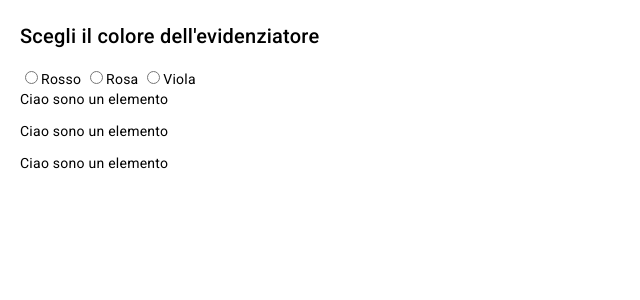
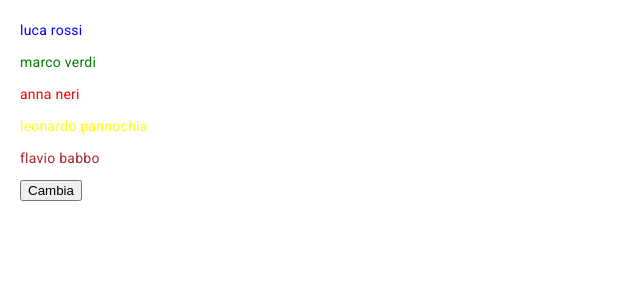
Before and after one commit to ViorelsS/ANGULAR_Basics, an Angular app: page / in a window 1280 px wide. Shown: the top 300 px of the page, without its empty margins (0-640 px from the left). Built offline with nearby package versions, Linux system fonts and the light colour scheme.

Commit message:
Parent->child data binding

```diff
--- a/src/app/app.component.html
+++ b/src/app/app.component.html
@@ -1,22 +1,2 @@
-<h2>Scegli il colore dell'evidenziatore</h2>
-<div>
-  <input
-    type="radio"
-    name="coloreEvidenziatore"
-    (click)="cambiaColoreEvidenziatore('red')"
-  />Rosso
-  <input
-    type="radio"
-    name="coloreEvidenziatore"
-    (click)="cambiaColoreEvidenziatore('pink')"
-  />Rosa
-  <input
-    type="radio"
-    name="coloreEvidenziatore"
-    (click)="cambiaColoreEvidenziatore('purple')"
-  />Viola
-</div>
-
-<p [appHighlight]="color" defaultColor="orange">Ciao sono un elemento</p>
-<p [appHighlight]="color" defaultColor="blue">Ciao sono un elemento</p>
-<p [appHighlight]="color" defaultColor="red">Ciao sono un elemento</p>
+<app-prova [data]="persone"></app-prova>
+<button (click)="onClick()">Cambia</button>
--- a/src/app/app.component.ts
+++ b/src/app/app.component.ts
@@ -6,11 +6,7 @@ import { Component } from '@angular/core';
   styleUrl: './app.component.css',
 })
 export class AppComponent {
-  title = 'ng-basics';
-  isVisible = true;
-  numero = 7;
-  color = '';
-
+  title = 'corso-angular';
   persone = [
     { nome: 'luca', cognome: 'rossi', isOnline: true, color: 'blue' },
     { nome: 'marco', cognome: 'verdi', isOnline: false, color: 'green' },
@@ -19,16 +15,12 @@ export class AppComponent {
     { nome: 'flavio', cognome: 'babbo', isOnline: false, color: 'brown' },
   ];
 
-  onInput = (event: Event) => {
-    this.title = (<HTMLInputElement>event.target).value;
-    console.log((<HTMLInputElement>event.target).value);
-  };
-
-  onClick = (event: Event) => {
-    this.title = 'Ho cliccato sul bottone!';
-  };
-
-  cambiaColoreEvidenziatore = (colore: string) => {
-    this.color = colore;
-  };
+  onClick = () =>
+    (this.persone = [
+      { nome: 'AAA', cognome: 'rossi', isOnline: true, color: 'blue' },
+      { nome: 'BBBB', cognome: 'verdi', isOnline: false, color: 'green' },
+      { nome: 'CCCC', cognome: 'neri', isOnline: false, color: 'red' },
+      { nome: 'DDDD', cognome: 'pannochia', isOnline: true, color: 'yellow' },
+      { nome: 'EEEEE', cognome: 'babbo', isOnline: false, color: 'brown' },
+    ]);
 }
--- a/src/app/prova/prova.component.html
+++ b/src/app/prova/prova.component.html
@@ -1,20 +1,5 @@
-<!-- <button mat-raised-button color="primary" [disabled]="isDisabled">Primary</button> -->
-<mat-card class="example-card" appearance="outlined">
-    <mat-card-header>
-      <div mat-card-avatar class="example-header-image"></div>
-      <mat-card-title>Shiba Inu</mat-card-title>
-      <mat-card-subtitle>Dog Breed</mat-card-subtitle>
-    </mat-card-header>
-    <img mat-card-image [src]="immagine" alt="Photo of a Shiba Inu">
-    <mat-card-content>
-      <p>
-        The Shiba Inu is the smallest of the six original and distinct spitz breeds of dog from Japan.
-        A small, agile dog that copes very well with mountainous terrain, the Shiba Inu was originally
-        bred for hunting.
-      </p>
-    </mat-card-content>
-    <mat-card-actions>
-      <button mat-button>LIKE</button>
-      <button mat-button>SHARE</button>
-    </mat-card-actions>
-  </mat-card>
+<div *ngFor="let persona of data">
+  <p [ngStyle]="{ color: persona.color }">
+    {{ persona.nome }} {{ persona.cognome }}
+  </p>
+</div>
--- a/src/app/prova/prova.component.ts
+++ b/src/app/prova/prova.component.ts
@@ -1,12 +1,9 @@
 import {
-  AfterContentChecked,
-  AfterContentInit,
-  AfterViewChecked,
-  AfterViewInit,
   Component,
-  DoCheck,
-  OnDestroy,
+  Input,
+  OnChanges,
   OnInit,
+  SimpleChanges,
 } from '@angular/core';
 
 @Component({
@@ -14,26 +11,16 @@ import {
   templateUrl: './prova.component.html',
   styleUrl: './prova.component.css',
 })
-export class ProvaComponent implements OnInit {
-  isDisabled = false;
-  immagine = '';
-  immagine1 = `https://encrypted-tbn0.gstatic.com/images?q=tbn:ANd9GcR1wyN7FRrwyiBOKcWePNb8r9QyOLegzy52zg&s`;
-  immagine2 = `https://material.angular.io/assets/img/examples/shiba2.jpg`;
+export class ProvaComponent implements OnInit, OnChanges {
+  @Input() data: any;
 
-  constructor() {
-    console.log('costruttore');
+  constructor() {}
+
+  ngOnInit(): void {
+    console.log(this.data);
   }
 
-  ngOnInit(): void {
-    console.log('ngOnInit');
-    let counter = 0;
-    setInterval(() => {
-      if (counter % 2 == 0) {
-        this.immagine = this.immagine1;
-      } else {
-        this.immagine = this.immagine2;
-      }
-      counter++;
-    }, 1000);
+  ngOnChanges(changes: SimpleChanges): void {
+    console.log(changes);
   }
 }
```
